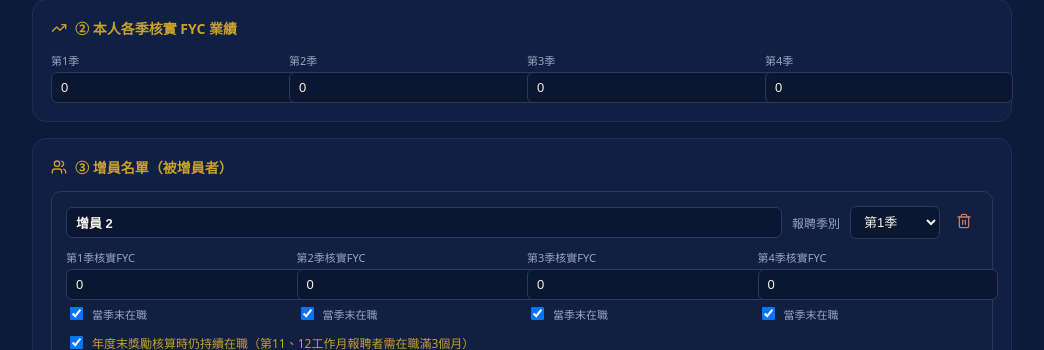
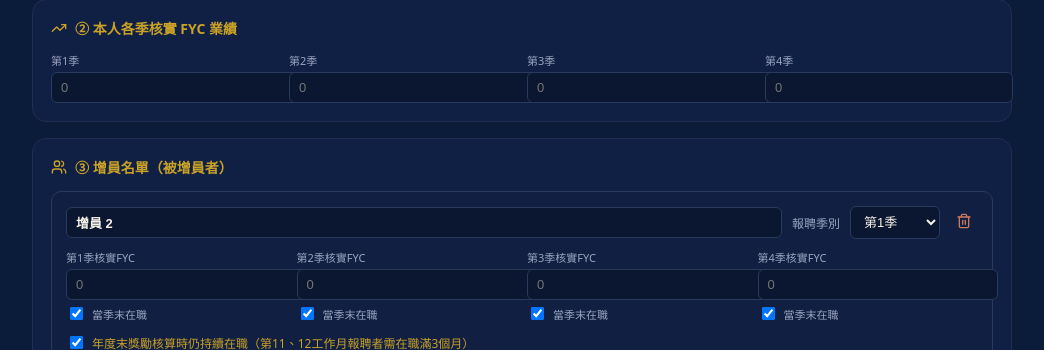
Before and after one commit to nehemiah1205/fubon-incentive-calc, a React (Vite) app: page / in a window 1280 px wide. Shown: the part 267-617 px from the top of the page, without its empty margins (118-1162 px from the left). Built offline with nearby package versions, Linux system fonts and the light colour scheme.

Commit message:
業績欄位預設空白

```diff
--- a/src/App.jsx
+++ b/src/App.jsx
@@ -186,7 +186,7 @@ export default function App() {
     <div
       style={{
         background: "#0B1B3A",
-        minHeight: "100vh",
+        minHeight: "100%",
         color: "#E8E4D8",
         fontFamily:
           "'Noto Sans TC','Microsoft JhengHei',system-ui,sans-serif",
@@ -543,7 +543,8 @@ function QField({ label, value, onChange, disabled }) {
       <input
         type="number"
         min={0}
-        value={value}
+        value={value === 0 ? "" : value}
+        placeholder="0"
         disabled={disabled}
         onChange={(e) => onChange(e.target.value)}
         style={inputStyle({
```
